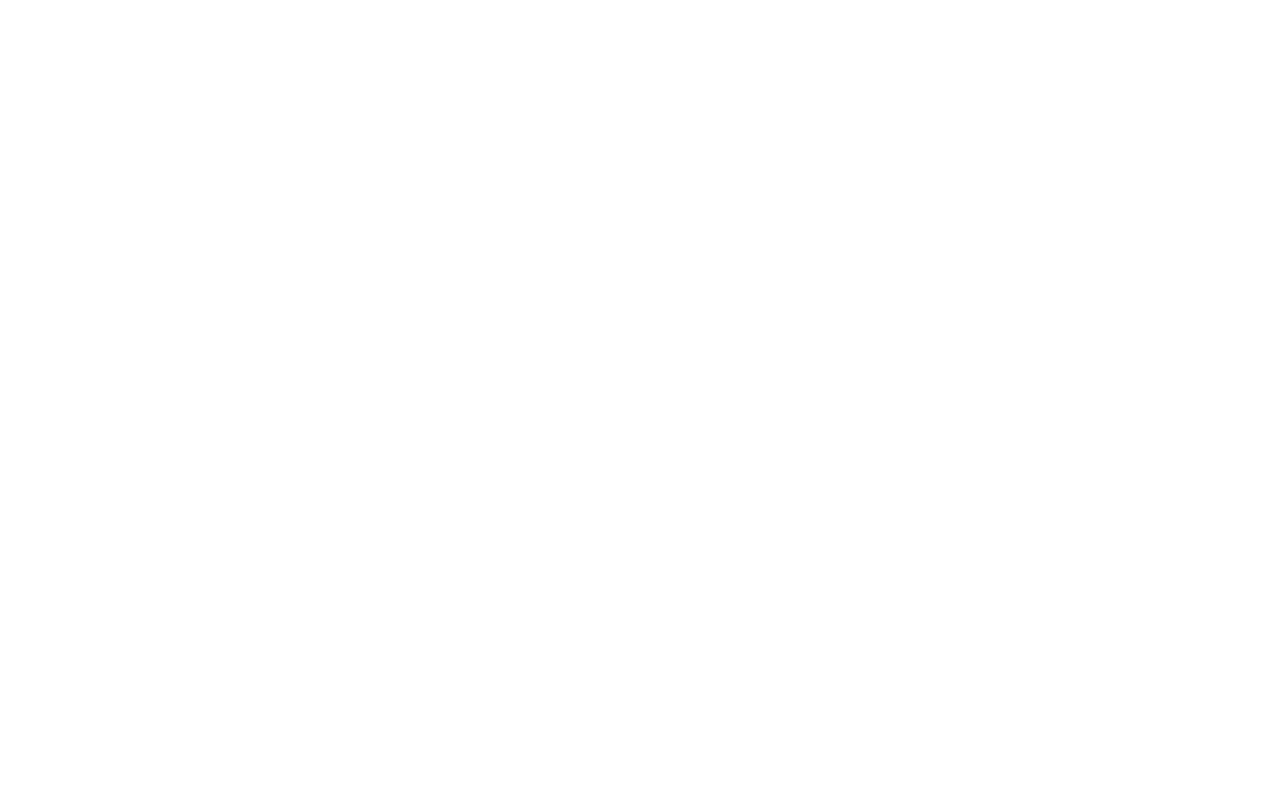
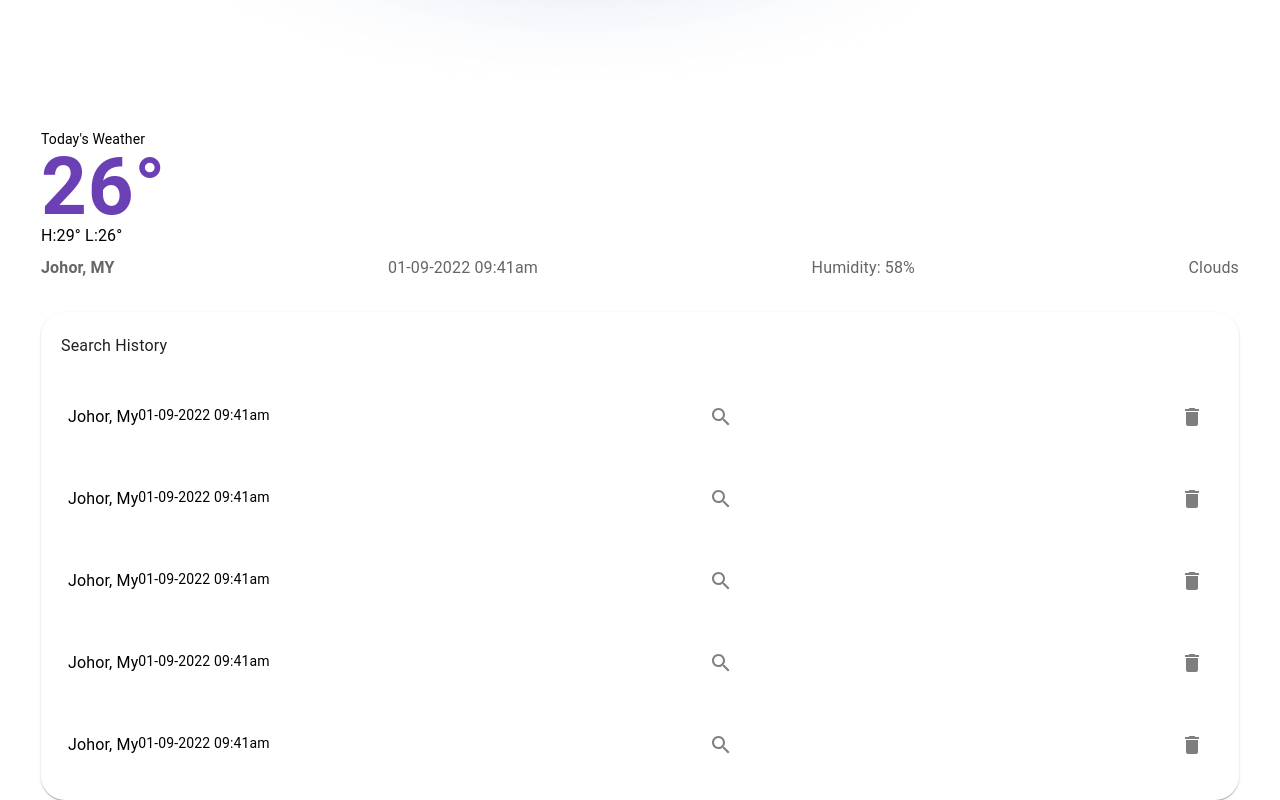
Before and after one commit to tonyleong/TodaysWeather, a React (Vite) app: page / in a window 1280 px wide. Shown: the part 1360-2160 px from the top of the page. Before the commit the page ends 1200 px from the top, so only its background shows below. Built offline with nearby package versions, Linux system fonts and the light colour scheme.

Commit message:
search history

```diff
--- a/src/App.tsx
+++ b/src/App.tsx
@@ -14,6 +14,7 @@
 
 import { Image } from '@mui/icons-material';
 import WeatherHeader from './components/weatherHeader';
+import SearchHistory from './components/searchHistory';
 
 
 
@@ -44,6 +45,7 @@
           <div className=' mt-[17px]'>
             <DisplayBoard >
               <WeatherHeader />
+              <SearchHistory />
             </DisplayBoard>
           </div>
           {/* <Typography className=' '>
--- a/src/components/displayBoard.tsx
+++ b/src/components/displayBoard.tsx
@@ -28,7 +28,10 @@
       paddingY: {
         xs: '20px',
         sm: '45px'
-      }
+      },
+      display: 'flex',
+      flexDirection: 'column',
+      rowGap: 4
     }}
     >
       <img src={SunnyImage} className=' w-[60%] max-h-[157px] max-w-[157px] sm:max-h-[250px] sm:max-w-[280px] absolute right-0  -top-14 sm:-top-24 sm:right-3 z-10' />
--- /dev/null
+++ b/src/components/historyItem.tsx
@@ -0,0 +1,53 @@
+import { IconButton, Stack, Typography, useMediaQuery, useTheme } from "@mui/material"
+import SearchIcon from '@mui/icons-material/Search';
+import DeleteIcon from '@mui/icons-material/Delete';
+import { ThemeConfig } from "../themeConfig";
+
+const HistoryItem = () => {
+    const theme = useTheme();
+    const sm = useMediaQuery(theme.breakpoints.up('sm'));
+    return (
+        <Stack direction='row' gap={1.5} sx={{
+            width: '100%',
+            alignItems: "center",
+            backgroundColor: theme => ThemeConfig.historyItem[theme.palette.mode].background,
+            paddingX: '10px',
+            paddingY: '13px',
+            borderRadius: '16px',
+        }}>
+            <Stack direction={sm ? 'row' : 'column'} className="w-full">
+                <Typography sx={{
+                    color: theme => ThemeConfig.historyItem[theme.palette.mode].primary,
+                    fontSize: { xs: '14px', sm: '16px' }
+                }}>
+                    Johor, My
+                </Typography>
+                <Typography sx={{
+                    color: theme => ThemeConfig.historyItem[theme.palette.mode].secondary,
+                    fontSize: { xs: '10px', sm: '14px' },
+                    marginLeft: { xs: 0, sm: 'auto' }
+                }}
+                >01-09-2022 09:41am
+                </Typography>
+            </Stack>
+            <IconButton sx={{
+                marginLeft: 'auto',
+                color: theme => ThemeConfig.historyItem[theme.palette.mode].iconButton.color,
+                border: theme => ThemeConfig.historyItem[theme.palette.mode].iconButton.border,
+                backgroundColor: theme => ThemeConfig.historyItem[theme.palette.mode].iconButton.backgroundColor
+            }}>
+                <SearchIcon sx={{ opacity: 0.5 }} />
+            </IconButton>
+            <IconButton sx={{
+                marginLeft: 'auto',
+                color: theme => ThemeConfig.historyItem[theme.palette.mode].iconButton.color,
+                border: theme => ThemeConfig.historyItem[theme.palette.mode].iconButton.border,
+                backgroundColor: theme => ThemeConfig.historyItem[theme.palette.mode].iconButton.backgroundColor
+            }}>
+                <DeleteIcon sx={{ opacity: 0.5 }} />
+            </IconButton>
+        </Stack>
+    )
+}
+
+export default HistoryItem
--- a/src/components/searchBar.tsx
+++ b/src/components/searchBar.tsx
@@ -4,8 +4,6 @@
 const SearchBar = () => {
   const theme = useTheme();
   const sm = useMediaQuery(theme.breakpoints.up('sm'));
-  console.log(sm)
-
   return (
     <Autocomplete
       size={sm ? 'medium' : "small"}
--- /dev/null
+++ b/src/components/searchHistory.tsx
@@ -0,0 +1,21 @@
+import { Paper, Stack, Typography } from "@mui/material"
+import { ThemeConfig } from "../themeConfig"
+import HistoryItem from "./historyItem"
+
+const SearchHistory = () => {
+  return (
+    <Paper sx={{
+      backgroundColor: theme => ThemeConfig.searchHistory[theme.palette.mode].background,
+      borderRadius: '24px',
+      paddingX: '17px',
+      paddingY: '22px',
+    }}>
+      <Typography sx={{ marginLeft: '3px', marginBottom: '26px' }}>Search History</Typography>
+      <Stack rowGap={2}>
+        {[1, 2, 3, 4, 5].map(() => (<HistoryItem />))}
+      </Stack>
+    </Paper >
+  )
+}
+
+export default SearchHistory
--- a/src/themeConfig.ts
+++ b/src/themeConfig.ts
@@ -41,5 +41,36 @@
       secondary: 'rgba(102,102,102)',
       main: 'rgba(108,64,181)'
     }
+  },
+  searchHistory: {
+    dark: {
+      background: 'rgba(26, 26, 26, 0.3)'
+    },
+    light: {
+      background: 'rgba(255, 255, 255, 0.2)'
+    }
+  },
+  historyItem: {
+    dark: {
+
+      primary: 'rgba(255, 255, 255, 1)',
+      secondary: 'rgba(255, 255, 255, 0.5)',
+      background: 'rgba(26, 26, 26, 0.5)',
+      iconButton: {
+        color: 'rgba(255,255,255)',
+        border: '2px solid rgba(255,255,255,0.4)',
+        backgroundColor: 'unset'
+      }
+    },
+    light: {
+      primary: 'rgba(0, 0, 0)',
+      secondary: 'rgba(0, 0, 0)',
+      background: 'rgba(255, 255, 255, 0.4)',
+      iconButton: {
+        color: '#000',
+        border: 'none',
+        backgroundColor: '#fff'
+      }
+    },
   }
 }
```
